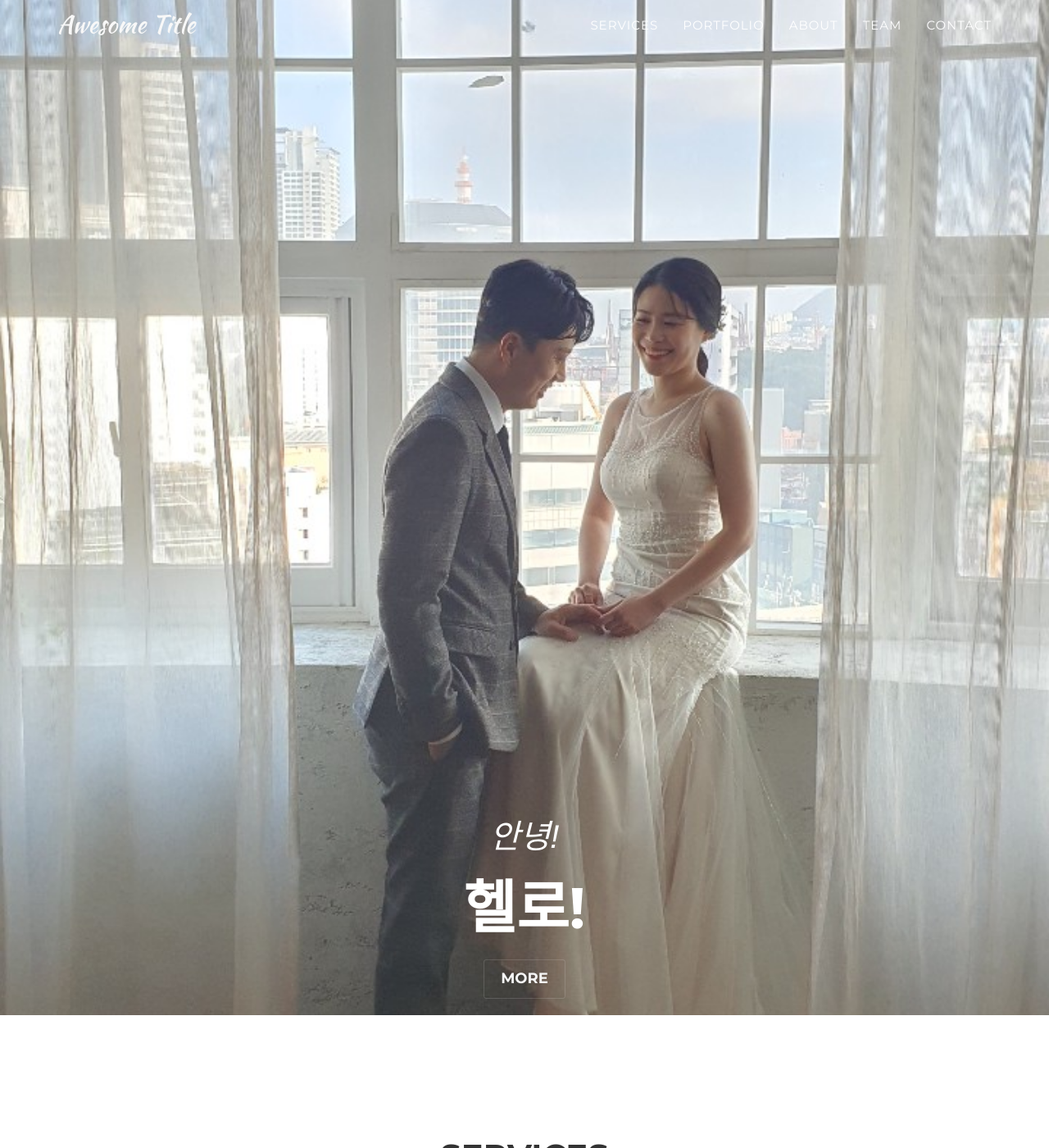
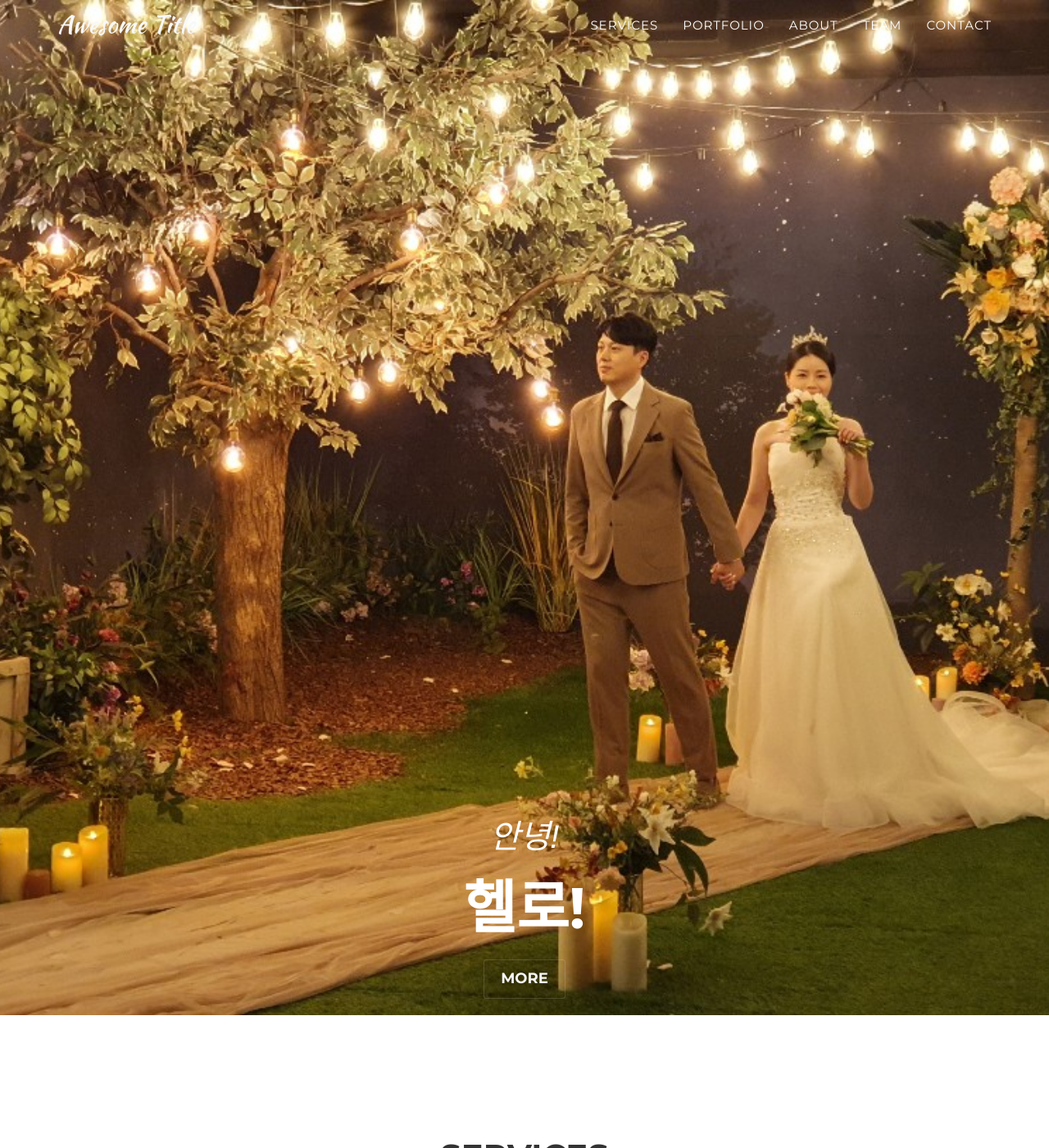
Before and after one commit to gusehdqo/LoveStory_Mysister, a Jekyll site: the page built from index.html, in a window 1280 px wide and 1400 px high. Shown: the whole window at 82% size. Built offline with Jekyll 4.4.1, drawn with Linux system fonts in a browser that asks for light colours; some web fonts are replaced.

Commit message:
Update agency.css

```diff
--- a/_includes/css/agency.css
+++ b/_includes/css/agency.css
@@ -282,7 +282,7 @@
     color: #fff;
     background-attachment: scroll;
     /* 메인 사진 bae 20200719 */
-    background-image: url('{{ site.baseurl }}/img/test3m-_main.jpg');
+    background-image: url('{{ site.baseurl }}/img/test4_main.jpg');
     background-position: center center;
     background-repeat: none;
     -webkit-background-size: cover;
```
